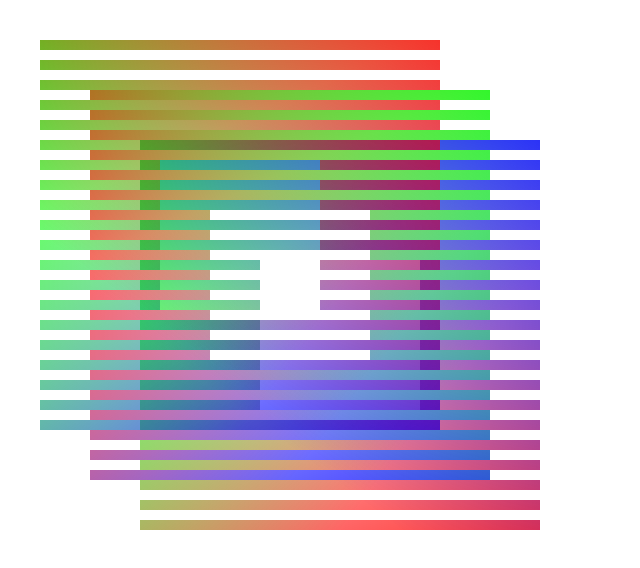
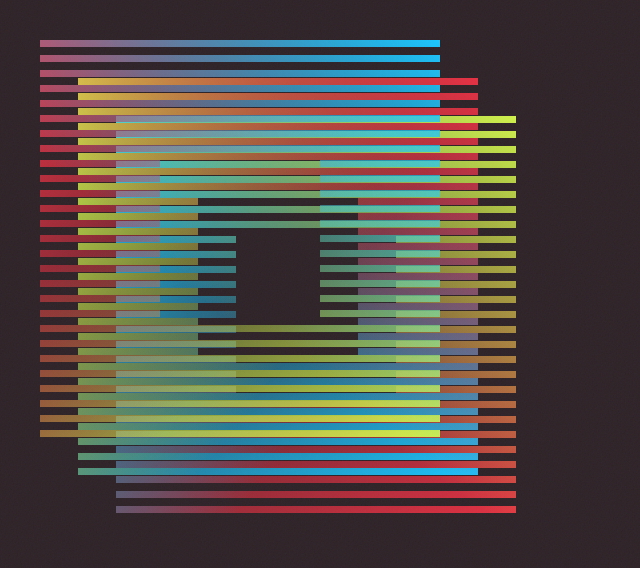
Before and after one commit to madelynfreed/art_y_craft, a plain HTML site: page overlappingGradientsSquares.html in a window 1280 px wide. Shown: the whole page, without its empty margins (0-640 px from the left). Drawn offline with Linux system fonts and the light colour scheme.

Commit message:
finito overlapping gradient squares with noise

```diff
--- a/overlappingGradientsSquares.html
+++ b/overlappingGradientsSquares.html
@@ -3,6 +3,11 @@
 
 <head>
   <style>
+    body {
+      background:
+      linear-gradient(rgba(29, 17, 22, 0.9), rgba(29, 17, 22, 0.9)),
+      url('images/noise.svg');
+    }
     #gradient {
       height: 400px;
       width: 400px;
@@ -18,7 +23,7 @@
       const gradient = document.createElement('div');
       gradient.id = "gradient";
 
-      const topPosition = i * 50 + 40
+      const topPosition = i * 38 + 40
       const rgbFirst = i * 10 + 35
       const rgbSecond = i * 100 + 25
       const gradientString = [
@@ -26,22 +31,32 @@
          "orange, purple",
           "yellow, green"
         ]
+
+        const yellowRgb = "rgba(208,241,78,"
+        const redRgb = "rgba(228,51,69,"
+        const blueRgb = "rgba(30,197,253,"
+        function concatFullColor(color) {
+          return `${color}1), ${color}0) 60%`
+        }
+        function concatNoColor(color) {
+          return ``
+        }
       const linearGradientString = [
         [
-          "217deg, rgba(255,0,0,.8), rgba(255,0,0,0) 70.71%",
-          "127deg, rgba(0,255,0,.8), rgba(0,255,0,0) 70.71%",
-          "336deg, rgba(0,0,255,.8), rgba(0,0,255,0) 70.71%",
+          `217deg, ${concatFullColor(blueRgb)}`,
+          `127deg, ${concatFullColor(redRgb)}`,
+          `336deg, ${concatFullColor(yellowRgb)}`,
         ],
         [
-          "217deg, rgba(0,255,0,.8), rgba(0,255,0,0) 70.71%",
-          "127deg, rgba(255,0,0,.8), rgba(255,0,0,0) 70.71%",
-          "336deg, rgba(0,0,255,.8), rgba(0,0,255,0) 70.71%",
+          `217deg, ${concatFullColor(redRgb)}`,
+          `127deg, ${concatFullColor(yellowRgb)}`,
+          `336deg, ${concatFullColor(blueRgb)}`,
         ],
         [
-          "217deg, rgba(0,0,255,.8), rgba(0,0,255,0) 70.71%",
-          "127deg, rgba(0,255,0,.8), rgba(0,255,0,0) 70.71%",
-          "336deg, rgba(255,0,0,.8), rgba(255,0,0,0) 70.71%",
-        ],
+          `217deg, ${concatFullColor(yellowRgb)}`,
+          `127deg, ${concatFullColor(blueRgb)}`,
+          `336deg, ${concatFullColor(redRgb)}`,
+        ]
       ]
 
       gradient.style = `
@@ -52,7 +67,7 @@
             linear-gradient(${linearGradientString[i][2]});
       clip-path: polygon(0% 0%, 0% 100%, 30% 100%, 30% 30%, 70% 30%, 70% 70%, 30% 70%, 30% 100%, 100% 100%, 100% 0%);
       -webkit-mask-image: linear-gradient(white 50%, transparent 0%);
-      -webkit-mask-size: 20px 20px;
+      -webkit-mask-size: 15px 15px;
       `
 
       document.body.appendChild(gradient);
```
Also changed, not shown: images/noise.svg (added), images/texture_bg.jpg (added).
